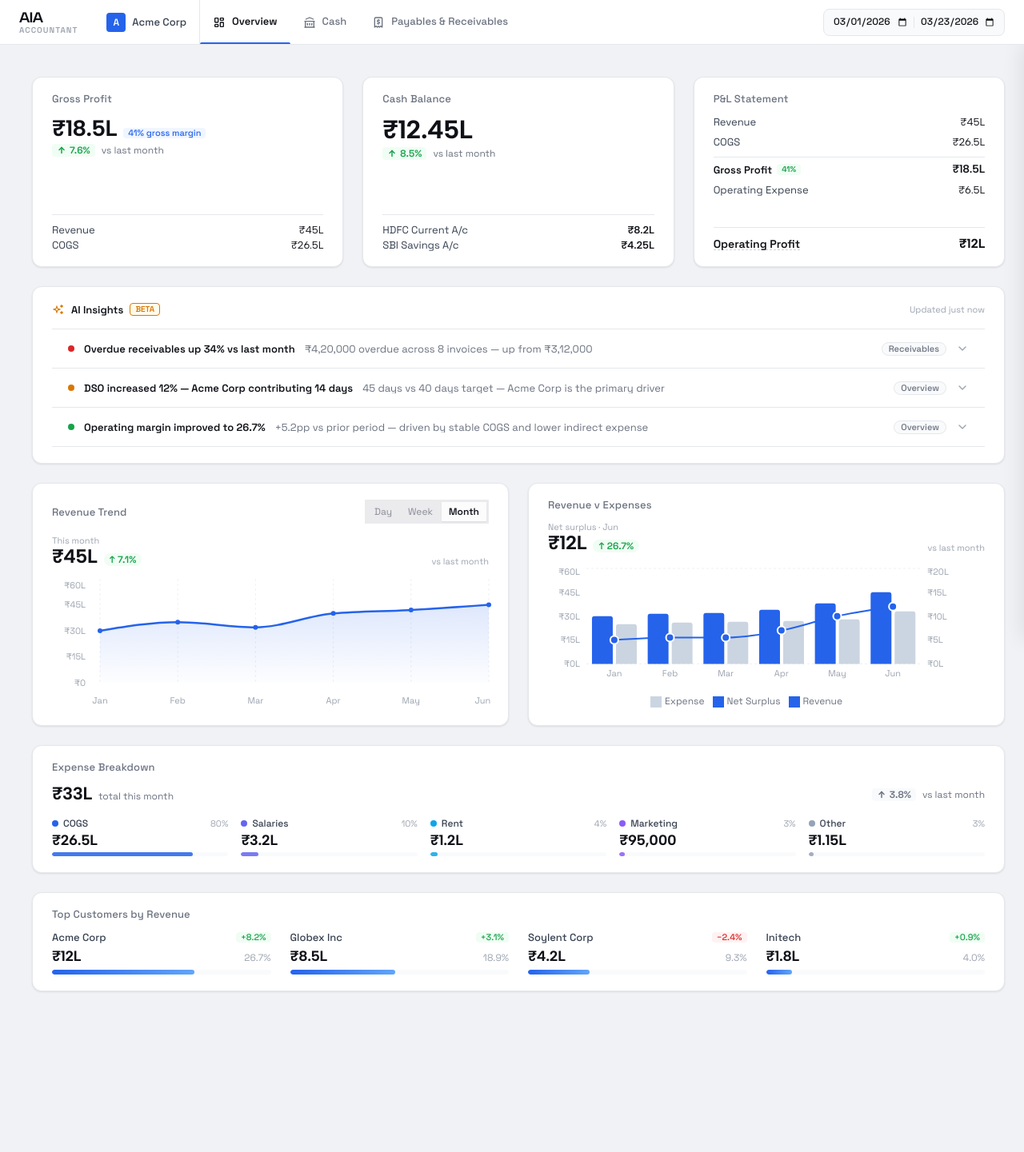
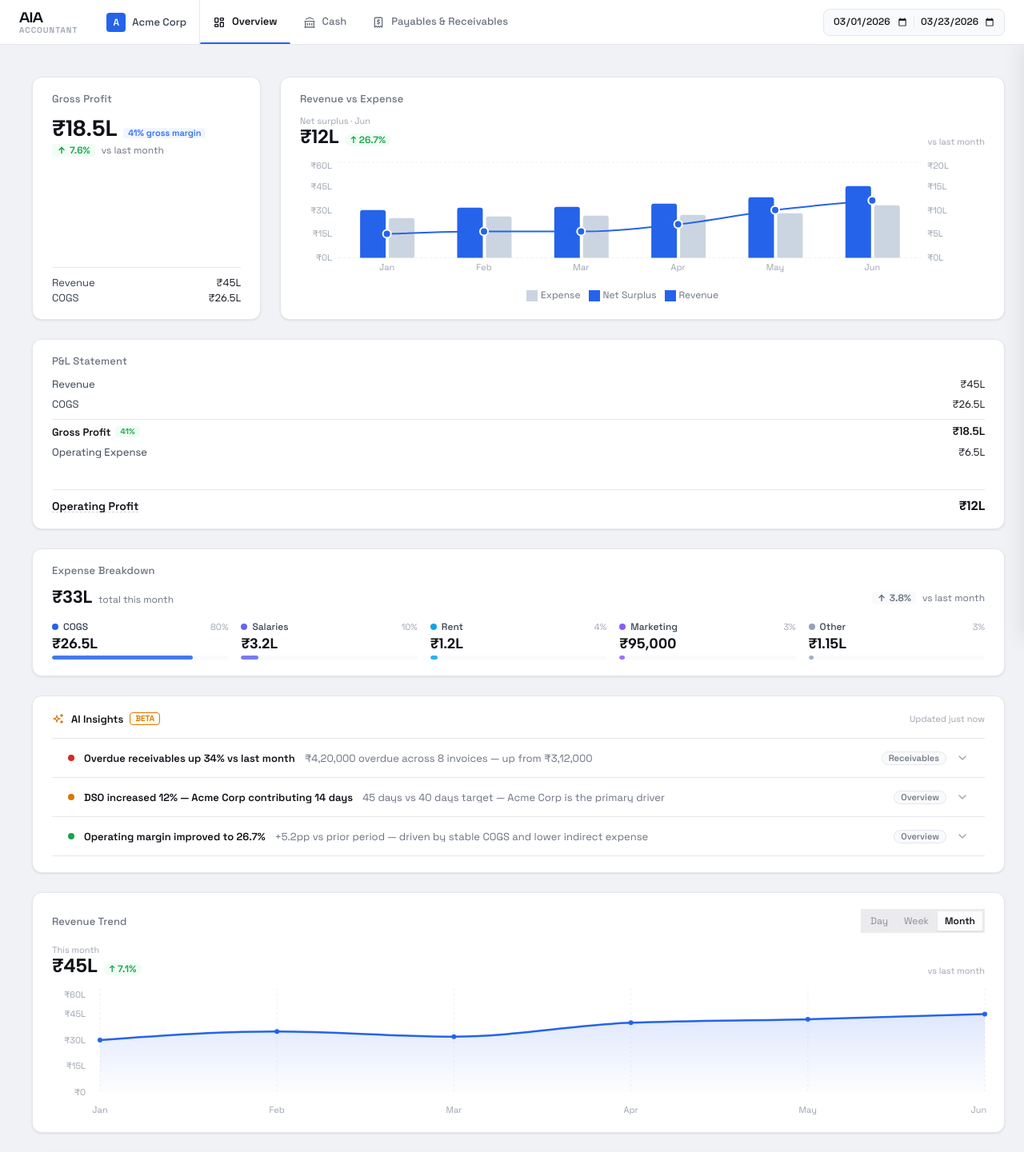
Before and after one commit to Lakksithharikarboncard/aia-dashboard, a React (Vite) app: page / in a window 1280 px wide. Shown: the top 1441 px of the page at 80% size. Before the commit the page ends 1280 px from the top, so only its background shows below. Built offline with nearby package versions, Linux system fonts and the light colour scheme.

Commit message:
version 5

```diff
--- a/src/tabs/OverviewTab.tsx
+++ b/src/tabs/OverviewTab.tsx
@@ -68,9 +68,9 @@ export const OverviewTab = () => {
     <Box p="24px">
       <KPIGrid>
 
-        {/* ── Row 1: Gross Profit (4col) | Cash Balance (4col) | P&L Statement (4col) ── */}
+        {/* ── Row 1: Gross Profit (3col) | Revenue vs Expense (9col) ── */}
 
-        <WidgetCard id="w7-gross-profit" title="Gross Profit" colSpan={4} isZoneA>
+        <WidgetCard id="w7-gross-profit" title="Gross Profit" colSpan={3} isZoneA>
           <Box style={{ display: 'flex', flexDirection: 'column', height: '100%', justifyContent: 'space-between' }}>
             <Box>
               <Group gap={8} align="baseline" mb={6}>
@@ -96,113 +96,7 @@ export const OverviewTab = () => {
           </Box>
         </WidgetCard>
 
-        <WidgetCard id="w1-cash" title="Cash Balance" colSpan={4} isZoneA>
-          <Box style={{ display: 'flex', flexDirection: 'column', height: '100%', justifyContent: 'space-between' }}>
-            <Box>
-              <Text ff="Albert Sans" fw={700} size="32px" c="var(--color-text-primary)" className="num" mb={6}>
-                {formatCurrency(1245000)}
-              </Text>
-              <TrendBadge value={8.5} label="vs last month" type="cash" />
-            </Box>
-            <Box style={{ borderTop: '1px solid var(--color-border)', paddingTop: 12, marginTop: 12 }}>
-              <Group justify="space-between" mb={6}>
-                <Text ff="Space Grotesk" size="13px" c="var(--color-text-secondary)">HDFC Current A/c</Text>
-                <Text ff="Albert Sans" fw={600} size="13px" c="var(--color-text-primary)" className="num">{formatCurrency(820000)}</Text>
-              </Group>
-              <Group justify="space-between">
-                <Text ff="Space Grotesk" size="13px" c="var(--color-text-secondary)">SBI Savings A/c</Text>
-                <Text ff="Albert Sans" fw={600} size="13px" c="var(--color-text-primary)" className="num">{formatCurrency(425000)}</Text>
-              </Group>
-            </Box>
-          </Box>
-        </WidgetCard>
-
-        <WidgetCard id="w7-pnl-full" title="P&L Statement" colSpan={4} isZoneA>
-          <Box style={{ display: 'flex', flexDirection: 'column', gap: 12 }}>
-            <Group justify="space-between">
-              <Text ff="Space Grotesk" size="13px" c="var(--color-text-secondary)">Revenue</Text>
-              <Text ff="Albert Sans" fw={400} size="13px" c="var(--color-text-primary)" className="num">{formatCurrency(4500000)}</Text>
-            </Group>
-            <Group justify="space-between">
-              <Text ff="Space Grotesk" size="13px" c="var(--color-text-secondary)">COGS</Text>
-              <Text ff="Albert Sans" fw={400} size="13px" c="var(--color-text-primary)" className="num">{formatCurrency(2650000)}</Text>
-            </Group>
-            <Group justify="space-between" pt={8} style={{ borderTop: '1px solid var(--color-border)' }}>
-              <Group gap={6}>
-                <Text ff="Space Grotesk" fw={600} size="13px" c="var(--color-text-primary)">Gross Profit</Text>
-                <Box style={{ backgroundColor: 'var(--color-positive-bg)', padding: '2px 6px', borderRadius: 'var(--radius-badge)' }}>
-                  <Text ff="Space Grotesk" fw={600} size="10px" c="var(--color-positive)">41%</Text>
-                </Box>
-              </Group>
-              <Text ff="Albert Sans" fw={600} size="14px" c="var(--color-text-primary)" className="num">{formatCurrency(1850000)}</Text>
-            </Group>
-            <Group justify="space-between">
-              <Text ff="Space Grotesk" size="13px" c="var(--color-text-secondary)">Operating Expense</Text>
-              <Text ff="Albert Sans" fw={400} size="13px" c="var(--color-text-primary)" className="num">{formatCurrency(650000)}</Text>
-            </Group>
-            <Box style={{ flex: 1, minHeight: 16 }} />
-            <Group justify="space-between" pt={12} style={{ borderTop: '1px solid var(--color-border)' }}>
-              <Tooltip label="Revenue minus cost of goods and operating expenses, before tax.">
-                <Text ff="Space Grotesk" fw={700} size="14px" c="var(--color-text-primary)" style={{ cursor: 'help', borderBottom: '1px dashed var(--color-border-strong)' }}>
-                  Operating Profit
-                </Text>
-              </Tooltip>
-              <Text ff="Albert Sans" fw={700} size="16px" c="var(--color-text-primary)" className="num">{formatCurrency(1200000)}</Text>
-            </Group>
-          </Box>
-        </WidgetCard>
-
-        {/* ── AI Insights (full width card) ───────────────── */}
-        <WidgetCard id="w-ai-insights" title="" colSpan={12} disablePanel>
-          <AIInsightsAccordion />
-        </WidgetCard>
-
-        {/* ── Row 2: Revenue Trend (6col) | Revenue v Expenses (6col) ── */}
-
-        <WidgetCard
-          id="w8-rev-full"
-          title="Revenue Trend"
-          colSpan={6}
-          titleExtra={<GrainToggle value={revGrain} onChange={setRevGrain} />}
-        >
-          <Group justify="space-between" align="flex-end" mb={16}>
-            <Box>
-              <Text ff="Space Grotesk" size="11px" c="var(--color-text-ghost)" mb={2}>{stats.label}</Text>
-              <Group gap={8} align="baseline">
-                <Text ff="Albert Sans" fw={700} size="24px" c="var(--color-text-primary)" className="num">
-                  {formatCurrency(stats.current)}
-                </Text>
-                <Box style={{ display: 'inline-flex', padding: '2px 7px', borderRadius: 10, backgroundColor: Number(pctChange) >= 0 ? 'var(--color-positive-bg)' : 'var(--color-critical-bg)' }}>
-                  <Text ff="Space Grotesk" fw={600} size="12px" c={Number(pctChange) >= 0 ? 'var(--color-positive)' : 'var(--color-critical)'}>
-                    {Number(pctChange) >= 0 ? '↑' : '↓'} {Math.abs(Number(pctChange))}%
-                  </Text>
-                </Box>
-              </Group>
-            </Box>
-            <Text ff="Space Grotesk" size="11px" c="var(--color-text-ghost)">{stats.changeLabel}</Text>
-          </Group>
-          <AreaChart
-            h={160}
-            data={REVENUE_DATA[revGrain]}
-            dataKey="date"
-            series={[{ name: 'revenue', color: '#2563EB', label: 'Revenue' }]}
-            curveType="monotone"
-            withDots
-            withGradient
-            fillOpacity={0.15}
-            gridAxis="y"
-            tickLine="none"
-            strokeWidth={2.5}
-            dotProps={{ r: 3, fill: '#2563EB', strokeWidth: 0 }}
-            activeDotProps={{ r: 5, fill: '#2563EB', stroke: '#EFF6FF', strokeWidth: 2 }}
-            valueFormatter={(val) => formatCurrency(val as number)}
-            styles={{
-              axis: { fontFamily: 'Space Grotesk', fontSize: 11, fill: 'var(--color-text-ghost)' },
-            }}
-          />
-        </WidgetCard>
-
-        <WidgetCard id="w10-rev-vs-exp" title="Revenue v Expenses" colSpan={6}>
+        <WidgetCard id="w10-rev-vs-exp" title="Revenue vs Expense" colSpan={9}>
           <Group justify="space-between" align="flex-end" mb={16}>
             <Box>
               <Text ff="Space Grotesk" size="11px" c="var(--color-text-ghost)" mb={2}>Net surplus · Jun</Text>
@@ -267,7 +161,44 @@ export const OverviewTab = () => {
           </ResponsiveContainer>
         </WidgetCard>
 
-        {/* ── Row 3: Expense Breakdown (12col - full width) ── */}
+        {/* ── Row 2: P&L Statement (12col) ── */}
+
+        <WidgetCard id="w7-pnl-full" title="P&L Statement" colSpan={12} isZoneA>
+          <Box style={{ display: 'flex', flexDirection: 'column', gap: 12 }}>
+            <Group justify="space-between">
+              <Text ff="Space Grotesk" size="13px" c="var(--color-text-secondary)">Revenue</Text>
+              <Text ff="Albert Sans" fw={400} size="13px" c="var(--color-text-primary)" className="num">{formatCurrency(4500000)}</Text>
+            </Group>
+            <Group justify="space-between">
+              <Text ff="Space Grotesk" size="13px" c="var(--color-text-secondary)">COGS</Text>
+              <Text ff="Albert Sans" fw={400} size="13px" c="var(--color-text-primary)" className="num">{formatCurrency(2650000)}</Text>
+            </Group>
+            <Group justify="space-between" pt={8} style={{ borderTop: '1px solid var(--color-border)' }}>
+              <Group gap={6}>
+                <Text ff="Space Grotesk" fw={600} size="13px" c="var(--color-text-primary)">Gross Profit</Text>
+                <Box style={{ backgroundColor: 'var(--color-positive-bg)', padding: '2px 6px', borderRadius: 'var(--radius-badge)' }}>
+                  <Text ff="Space Grotesk" fw={600} size="10px" c="var(--color-positive)">41%</Text>
+                </Box>
+              </Group>
+              <Text ff="Albert Sans" fw={600} size="14px" c="var(--color-text-primary)" className="num">{formatCurrency(1850000)}</Text>
+            </Group>
+            <Group justify="space-between">
+              <Text ff="Space Grotesk" size="13px" c="var(--color-text-secondary)">Operating Expense</Text>
+              <Text ff="Albert Sans" fw={400} size="13px" c="var(--color-text-primary)" className="num">{formatCurrency(650000)}</Text>
+            </Group>
+            <Box style={{ flex: 1, minHeight: 16 }} />
+            <Group justify="space-between" pt={12} style={{ borderTop: '1px solid var(--color-border)' }}>
+              <Tooltip label="Revenue minus cost of goods and operating expenses, before tax.">
+                <Text ff="Space Grotesk" fw={700} size="14px" c="var(--color-text-primary)" style={{ cursor: 'help', borderBottom: '1px dashed var(--color-border-strong)' }}>
+                  Operating Profit
+                </Text>
+              </Tooltip>
+              <Text ff="Albert Sans" fw={700} size="16px" c="var(--color-text-primary)" className="num">{formatCurrency(1200000)}</Text>
+            </Group>
+          </Box>
+        </WidgetCard>
+
+        {/* ── Row 3: Expense Breakdown (12col) ── */}
 
         <WidgetCard id="w11-exp-breakdown" title="Expense Breakdown" colSpan={12}>
           <Group justify="space-between" mb={20} align="baseline">
@@ -303,7 +234,58 @@ export const OverviewTab = () => {
           </Box>
         </WidgetCard>
 
-        {/* ── Row 4: Top Customers (full width) ─────────────── */}
+        {/* ── Row 4: AI Insights (12col) ── */}
+
+        <WidgetCard id="w-ai-insights" title="" colSpan={12} disablePanel>
+          <AIInsightsAccordion />
+        </WidgetCard>
+
+        {/* ── Row 5: Revenue Trend (12col) ── */}
+
+        <WidgetCard
+          id="w8-rev-full"
+          title="Revenue Trend"
+          colSpan={12}
+          titleExtra={<GrainToggle value={revGrain} onChange={setRevGrain} />}
+        >
+          <Group justify="space-between" align="flex-end" mb={16}>
+            <Box>
+              <Text ff="Space Grotesk" size="11px" c="var(--color-text-ghost)" mb={2}>{stats.label}</Text>
+              <Group gap={8} align="baseline">
+                <Text ff="Albert Sans" fw={700} size="24px" c="var(--color-text-primary)" className="num">
+                  {formatCurrency(stats.current)}
+                </Text>
+                <Box style={{ display: 'inline-flex', padding: '2px 7px', borderRadius: 10, backgroundColor: Number(pctChange) >= 0 ? 'var(--color-positive-bg)' : 'var(--color-critical-bg)' }}>
+                  <Text ff="Space Grotesk" fw={600} size="12px" c={Number(pctChange) >= 0 ? 'var(--color-positive)' : 'var(--color-critical)'}>
+                    {Number(pctChange) >= 0 ? '↑' : '↓'} {Math.abs(Number(pctChange))}%
+                  </Text>
+                </Box>
+              </Group>
+            </Box>
+            <Text ff="Space Grotesk" size="11px" c="var(--color-text-ghost)">{stats.changeLabel}</Text>
+          </Group>
+          <AreaChart
+            h={160}
+            data={REVENUE_DATA[revGrain]}
+            dataKey="date"
+            series={[{ name: 'revenue', color: '#2563EB', label: 'Revenue' }]}
+            curveType="monotone"
+            withDots
+            withGradient
+            fillOpacity={0.15}
+            gridAxis="y"
+            tickLine="none"
+            strokeWidth={2.5}
+            dotProps={{ r: 3, fill: '#2563EB', strokeWidth: 0 }}
+            activeDotProps={{ r: 5, fill: '#2563EB', stroke: '#EFF6FF', strokeWidth: 2 }}
+            valueFormatter={(val) => formatCurrency(val as number)}
+            styles={{
+              axis: { fontFamily: 'Space Grotesk', fontSize: 11, fill: 'var(--color-text-ghost)' },
+            }}
+          />
+        </WidgetCard>
+
+        {/* ── Row 6: Top Customers (12col) ── */}
 
         <WidgetCard id="w9-top-customers" title="Top Customers by Revenue" colSpan={12}>
           <Box style={{ display: 'grid', gridTemplateColumns: 'repeat(4, 1fr)', gap: 24 }}>
--- a/src/tabs/PayablesTab.tsx
+++ b/src/tabs/PayablesTab.tsx
@@ -43,42 +43,11 @@ const OverdueBadge = ({ amount, count }: { amount: number; count: string }) => (
   </Box>
 );
 
-const LiveBadge = () => (
-  <Box
-    style={{
-      backgroundColor: 'var(--color-live-badge)',
-      color: 'white',
-      padding: '2px 8px',
-      borderRadius: '10px',
-      fontSize: '10px',
-      fontWeight: 600,
-      letterSpacing: '0.5px',
-      textTransform: 'uppercase',
-    }}
-  >
-    LIVE
-  </Box>
-);
-
-const UpcomingSummaryItem = ({ label, amount, count, type }: { label: string; amount: number; count: string; type: 'overdue' | 'upcoming' }) => (
-  <Box style={{ flex: 1, display: 'flex', flexDirection: 'column', gap: 2 }}>
-    <Text ff="Space Grotesk" size="10px" fw={600} c={type === 'overdue' ? 'var(--color-critical)' : 'var(--color-text-muted)'} style={{ letterSpacing: '0.8px' }}>
-      {label}
-    </Text>
-    <Text ff="Albert Sans" size="18px" fw={700} c={type === 'overdue' ? 'var(--color-critical)' : 'var(--color-text-primary)'} className="num">
-      {formatCurrency(amount)}
-    </Text>
-    <Text ff="Space Grotesk" size="11px" c={type === 'overdue' ? 'var(--color-critical)' : 'var(--color-text-muted)'} opacity={type === 'overdue' ? 0.7 : 1}>
-      {count}
-    </Text>
-  </Box>
-);
-
 export const PayablesTab = () => {
   return (
     <Box p="24px">
       <KPIGrid>
-        {/* Row 1 — 4 KPI Cards */}
+        {/* Row 1 — AR Outstanding | DSO | AP Outstanding | DPO */}
         <WidgetCard id="w14-ar-out" title="AR Outstanding" colSpan={3}>
           <Box style={{ display: 'flex', flexDirection: 'column', gap: 6 }}>
             <Text ff="Albert Sans" fw={700} size="32px" c="var(--color-text-primary)" className="num">{formatCurrency(1850000)}</Text>
@@ -88,7 +57,7 @@ export const PayablesTab = () => {
           </Box>
         </WidgetCard>
 
-        <WidgetCard id="w15-dso-full" title="Days Sales Outstanding" colSpan={3}>
+        <WidgetCard id="w15-dso" title="Days Sales Outstanding" colSpan={3}>
           <Box style={{ display: 'flex', flexDirection: 'column', gap: 6 }}>
             <Text ff="Albert Sans" fw={700} size="32px" c="var(--color-text-primary)" className="num">45 days</Text>
             <StatusPill label="15 days above target" sentiment="negative" />
@@ -107,7 +76,7 @@ export const PayablesTab = () => {
           </Box>
         </WidgetCard>
 
-        <WidgetCard id="w19-dpo-full" title="Days Payable Outstanding" colSpan={3}>
+        <WidgetCard id="w19-dpo" title="Days Payable Outstanding" colSpan={3}>
           <Box style={{ display: 'flex', flexDirection: 'column', gap: 6 }}>
             <Text ff="Albert Sans" fw={700} size="32px" c="var(--color-text-primary)" className="num">38 days</Text>
             <StatusPill label="Within target range" sentiment="positive" />
@@ -116,7 +85,7 @@ export const PayablesTab = () => {
           </Box>
         </WidgetCard>
 
-        {/* Row 2 — Aging charts */}
+        {/* Row 2 — AR Aging (6col) | AP Aging (6col) */}
         <WidgetCard id="w16-ar-aging" title="AR Aging" colSpan={6}>
           <BarChart
             h={200}
@@ -155,62 +124,28 @@ export const PayablesTab = () => {
           />
         </WidgetCard>
 
-        {/* Row 3 — Equal height cards 4 | 4 | 4 */}
-        <WidgetCard id="w17-top-ar" title="Top Customers — Overdue AR" colSpan={4} style={{ alignSelf: 'stretch', height: '100%' }}>
-          <Box style={{ display: 'flex', flexDirection: 'column', gap: 16 }}>
+        {/* Row 3 — Vendor Spend Concentration (12col) */}
+        <WidgetCard id="w21-vendor-spend" title="Vendor Spend Concentration" colSpan={12}>
+          <Box style={{ display: 'grid', gridTemplateColumns: 'repeat(3, 1fr)', gap: 24 }}>
             {[
-               { name: 'Acme Corp', amount: 210000, percent: 50 },
-               { name: 'Soylent Corp', amount: 120000, percent: 28 },
-               { name: 'Globex Inc', amount: 90000, percent: 21 },
-             ].map((c) => (
+              { name: 'Vendor X',   amount: 400000, percent: 42 },
+              { name: 'Supplier Y', amount: 250000, percent: 26 },
+              { name: 'Agency Z',   amount: 150000, percent: 16 },
+            ].map((c, i) => (
               <Box key={c.name} style={{ display: 'flex', flexDirection: 'column', gap: 4 }}>
                 <Group justify="space-between">
                   <Text ff="Space Grotesk" fw={500} size="13px" c="var(--color-text-secondary)">{c.name}</Text>
                   <Text ff="Albert Sans" fw={600} size="13px" c="var(--color-text-primary)" className="num">{formatCurrency(c.amount)}</Text>
                 </Group>
+                <Text ff="Space Grotesk" size="11px" c="var(--color-text-ghost)" mb={4}>{c.percent}% of total spend</Text>
                 <Box style={{ height: 6, backgroundColor: 'var(--color-bg-hover)', borderRadius: 3, overflow: 'hidden' }}>
-                    <Box style={{ height: '100%', width: `${c.percent}%`, backgroundColor: 'var(--color-critical)', borderRadius: 3, opacity: 1 - ([0, 0.4, 0.6][([
-                      'Acme Corp', 'Soylent Corp', 'Globex Inc'
-                    ].indexOf(c.name))] || 0) }} />
+                  <Box style={{ height: '100%', width: `${c.percent}%`, backgroundColor: 'var(--color-accent-blue)', borderRadius: 3, opacity: 1 - i * 0.2 }} />
                 </Box>
               </Box>
             ))}
           </Box>
         </WidgetCard>
-
-        <WidgetCard id="w21-vendor-spend" title="Vendor Spend Concentration" colSpan={4} style={{ alignSelf: 'stretch', height: '100%' }}>
-          <Box style={{ display: 'flex', flexDirection: 'column', gap: 16 }}>
-             {[
-               { name: 'Vendor X', amount: 400000, percent: 42 },
-               { name: 'Supplier Y', amount: 250000, percent: 26 },
-               { name: 'Agency Z', amount: 150000, percent: 16 },
-             ].map((c) => (
-               <Box key={c.name} style={{ display: 'flex', flexDirection: 'column', gap: 4 }}>
-                 <Group justify="space-between">
-                   <Text ff="Space Grotesk" fw={500} size="13px" c="var(--color-text-secondary)">{c.name}</Text>
-                   <Text ff="Albert Sans" fw={600} size="13px" c="var(--color-text-primary)" className="num">{formatCurrency(c.amount)}</Text>
-                 </Group>
-                 <Box style={{ height: 6, backgroundColor: 'var(--color-bg-hover)', borderRadius: 3, overflow: 'hidden' }}>
-                    <Box style={{ height: '100%', width: `${c.percent}%`, backgroundColor: 'var(--color-accent-blue)', borderRadius: 3, opacity: 1 - ([0, 0.4, 0.6][([
-                      'Vendor X', 'Supplier Y', 'Agency Z'
-                    ].indexOf(c.name))] || 0) }} />
-                 </Box>
-               </Box>
-             ))}
-          </Box>
-        </WidgetCard>
-
-        <WidgetCard id="w22-upcoming-ap" title="Upcoming Payments (AP)" colSpan={4} titleExtra={<LiveBadge />} style={{ alignSelf: 'stretch', height: '100%' }}>
-          <Box style={{ display: 'flex', flexDirection: 'column', height: '100%', justifyContent: 'space-between' }}>
-            <UpcomingSummaryItem label="OVERDUE" amount={345000} count="12 bills" type="overdue" />
-            <Box style={{ height: 1, backgroundColor: 'var(--color-border)', margin: '4px 0', opacity: 0.5 }} />
-            <UpcomingSummaryItem label="DUE 0–7 DAYS" amount={180000} count="5 bills" type="upcoming" />
-            <Box style={{ height: 1, backgroundColor: 'var(--color-border)', margin: '4px 0', opacity: 0.5 }} />
-            <UpcomingSummaryItem label="DUE 8–15 DAYS" amount={420000} count="8 bills" type="upcoming" />
-          </Box>
-        </WidgetCard>
       </KPIGrid>
-
     </Box>
   );
 };
```
Lines whose indentation alone changed are shown as unchanged.
